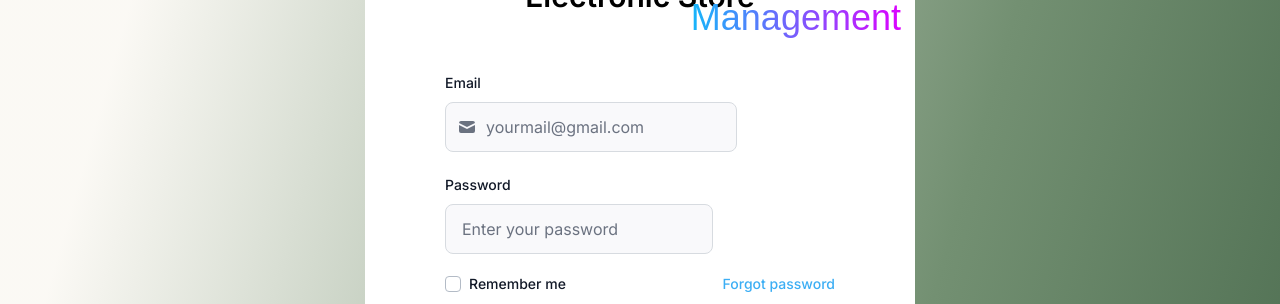
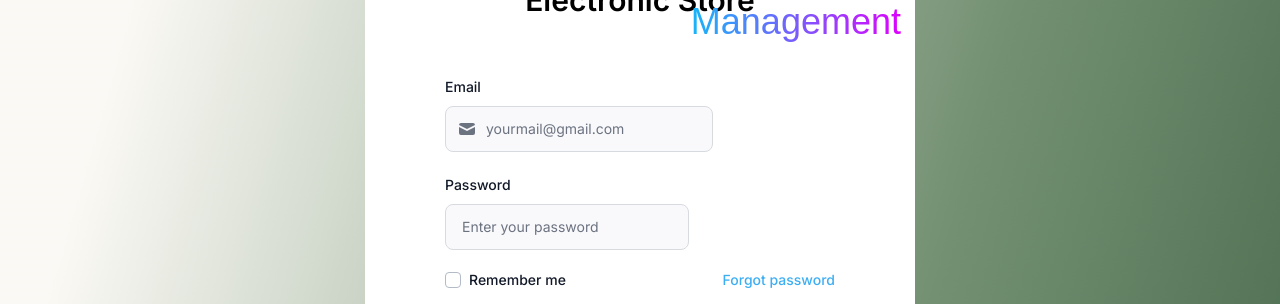
Before and after one commit to Electronics-Store-Management/ESMS-frontend, a Next.js app: page /signin in a window 1280 px wide. Shown: the part 228-532 px from the top of the page. Built offline with nearby package versions, Linux system fonts and the light colour scheme; a web font is replaced by a local one.

Commit message:
install twMerge + add addon into textInput

```diff
--- a/package.json
+++ b/package.json
@@ -20,7 +20,8 @@
     "react-dom": "^18",
     "react-hook-form": "^7.48.2",
     "react-query": "^3.39.3",
-    "swr": "^2.2.4"
+    "swr": "^2.2.4",
+    "tailwind-merge": "^2.0.0"
   },
   "devDependencies": {
     "@storybook/addon-essentials": "^7.5.3",
--- a/src/components/Input/TextInput.tsx
+++ b/src/components/Input/TextInput.tsx
@@ -3,10 +3,12 @@
 import {
     CustomFlowbiteTheme,
     Label,
+    TextInputProps,
     TextInput as _TextInput,
 } from "flowbite-react";
-import React, { ForwardedRef } from "react";
+import React, { ForwardedRef, ReactNode } from "react";
 import { HTMLInputTypeAttribute } from "react";
+import { twMerge } from "tailwind-merge";
 
 export default React.forwardRef(function TextInput(
     {
@@ -19,39 +21,38 @@ export default React.forwardRef(function TextInput(
         error = false,
         sizing = "md",
         onRightIconClick,
+        addon,
+        rightAddon,
+        addonClassName,
+        rightAddonClassName,
         ...props
     }: PropTypes,
     ref: ForwardedRef<HTMLInputElement>,
 ) {
-    return (
-        <div className={className}>
-            <div className="mb-2 block">
-                <Label htmlFor={title} value={title} />
-            </div>
-            <_TextInput
-                theme={theme}
-                ref={ref}
-                id={title}
-                type={type}
-                icon={icon}
-                rightIcon={rightIcon}
-                placeholder={placeholder}
-                sizing={sizing}
-                {...props}
-                color={error ? "failure" : undefined}
-                required
-            />
-        </div>
-    );
-});
+    const theme = {
+        rightAddon: twMerge(
+            "bg-primary-100 px-4 flex items-center rounded-tr-lg rounded-br-lg border border-secondary-200 border-l-0",
+            rightAddonClassName,
+        ),
+        input: {
+            withRightAddon: "!rounded-r-none",
+        },
+    };
 
-const theme: CustomFlowbiteTheme["textInput"] = {
+    const customTheme: CustomFlowbiteTheme["textInput"] = {
+        addon: twMerge(
+            "bg-primary-100 px-4 flex items-center rounded-tl-lg rounded-bl-lg border border-secondary-200 border-r-0",
+            addonClassName,
+        ),
         field: {
             input: {
-            base: "!bg-secondary-25 !border-secondary-200 focus:!border-primary-400 focus:!ring-0",
+                base: twMerge(
+                    "!bg-secondary-25 !border-secondary-200 focus:!border-primary-400 focus:!ring-0",
+                    rightAddon && theme.input.withRightAddon,
+                ),
                 sizes: {
-                sm: "!py-2 !px-4",
-                md: "!py-3 !px-4",
+                    sm: "!py-2 !px-4 text-sm",
+                    md: "!py-3 !px-4 text-sm",
                     lg: "!py-3 !px-4",
                 },
                 withIcon: {
@@ -66,13 +67,42 @@ const theme: CustomFlowbiteTheme["textInput"] = {
         },
     };
 
+    return (
+        <div className={className}>
+            <div className="mb-2 block">
+                <Label htmlFor={title} value={title} />
+            </div>
+            <div className="flex">
+                <_TextInput
+                    theme={customTheme}
+                    ref={ref}
+                    id={title}
+                    type={type}
+                    icon={icon}
+                    rightIcon={rightIcon}
+                    placeholder={placeholder}
+                    sizing={sizing}
+                    addon={addon}
+                    {...props}
+                    color={error ? "failure" : undefined}
+                    required
+                />
+                {rightAddon && (
+                    <span className={theme.rightAddon}>{rightAddon}</span>
+                )}
+            </div>
+        </div>
+    );
+});
+
 type PropTypes = {
     title: string;
     type?: HTMLInputTypeAttribute;
-    icon?: any;
-    rightIcon?: any;
     placeholder?: string;
     error?: boolean;
     onRightIconClick?: () => void;
-    sizing?: "sm" | "md" | "lg";
-} & React.ComponentPropsWithRef<"input">;
+    rightAddon?: ReactNode;
+    addonClassName?: string;
+    rightAddonClassName?: string;
+} & React.ComponentPropsWithRef<"input"> &
+    TextInputProps;
```
Also changed, not shown: 2 other files (tests, documents, lock files or other folders). Lines whose indentation alone changed are shown as unchanged.
